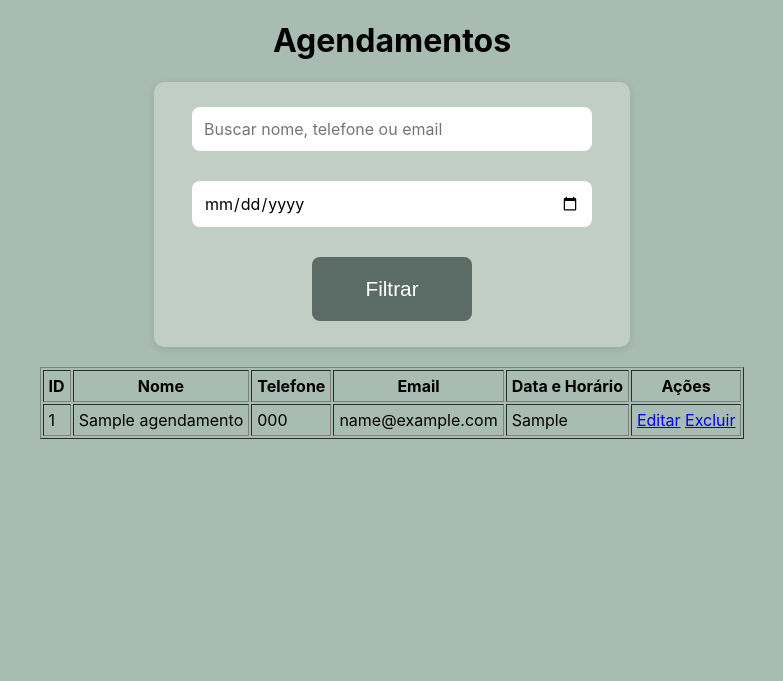
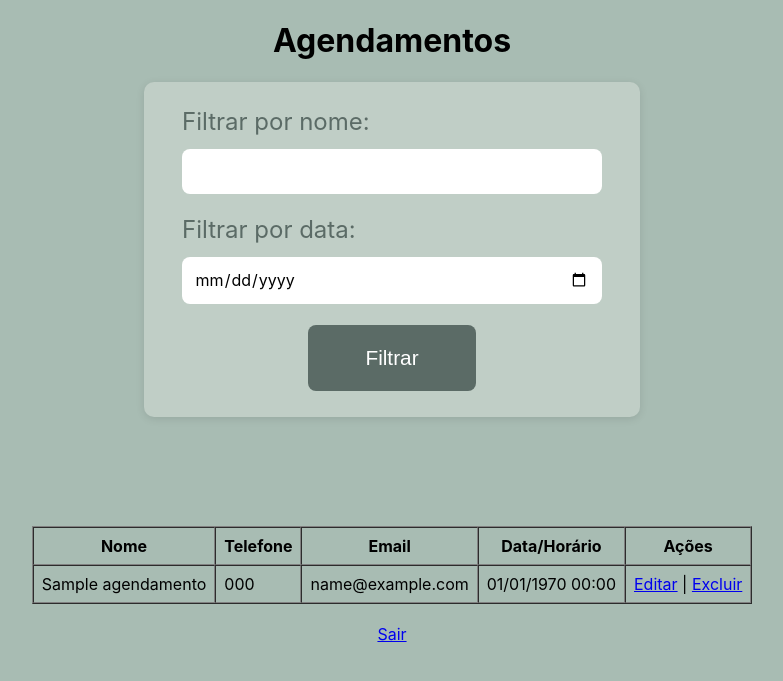
Before and after one commit to velloso-jv/Paginainicial, a PHP site: page /consultar.php in a window 1280 px wide. Shown: the top 681 px of the page, without its empty margins (248-1031 px from the left). Run offline with PHP 8.4, Linux system fonts and the light colour scheme; the visitor is signed in with stand-in values (Sample User, id 1); tables that the repository leaves empty or names only in its code hold one stand-in row (values such as "Sample post").

Commit message:
Update consultar.php
ÚLTIMA ATUALIZAÇÃO DESSA BOMBA, EM NOME DE JESUS. AMÉM!!!!

```diff
--- a/consultar.php
+++ b/consultar.php
@@ -1,44 +1,26 @@
 <?php
-include 'conexao.php';
-include 'proteger.php';
+include "proteger.php";
+include "conexao.php";
 
-// Recebe parâmetros do filtro
-$busca = $_GET['busca'] ?? '';
-$data  = $_GET['data'] ?? '';
+// FILTROS
+$filtroNome = $_GET['nome'] ?? '';
+$filtroData = $_GET['data'] ?? '';
 
-// Monta a query base
-$query = "SELECT id, nome, telefone, email, data_horario FROM agendamentos";
-$condicoes = [];
-$params = [];
-$tipos = "";
+$query = "SELECT id, nome, telefone, email, data_horario FROM agendamentos WHERE 1=1";
 
-// Filtro de texto (nome, telefone, email)
-if (!empty($busca)) {
-    $condicoes[] = "(nome LIKE CONCAT('%', ?, '%') OR telefone LIKE CONCAT('%', ?, '%') OR email LIKE CONCAT('%', ?, '%'))";
-    $params[] = $busca;
-    $params[] = $busca;
-    $params[] = $busca;
-    $tipos .= "sss";
+// Filtro por nome
+if (!empty($filtroNome)) {
+    $query .= " AND nome LIKE '%" . $conn->real_escape_string($filtroNome) . "%'";
 }
 
-// Filtro de data
-if (!empty($data)) {
-    $condicoes[] = "DATE(data_horario) = ?";
-    $params[] = $data;
-    $tipos .= "s";
+// Filtro por data
+if (!empty($filtroData)) {
+    $query .= " AND DATE(data_horario) = '" . $conn->real_escape_string($filtroData) . "'";
 }
 
-// Aplica filtros se existirem
-if (!empty($condicoes)) {
-    $query .= " WHERE " . implode(" AND ", $condicoes);
-}
+$query .= " ORDER BY data_horario ASC";
 
-$stmt = $conn->prepare($query);
-if (!empty($params)) {
-    $stmt->bind_param($tipos, ...$params);
-}
-$stmt->execute();
-$result = $stmt->get_result();
+$result = $conn->query($query);
 ?>
 <!DOCTYPE html>
 <html lang="pt-BR">
@@ -48,55 +30,66 @@ $result = $stmt->get_result();
     <link rel="stylesheet" href="styhome.css">
 </head>
 <body>
+
 <center>
-
 <h1 class="agendamentoh1">Agendamentos</h1>
 
-<!-- Filtro -->
-<div class="form-container" style="width:400px; margin-bottom:20px;">
-<form method="GET" action="consultar.php" style="display:flex; gap:10px; flex-wrap:wrap; justify-content:center;">
-    <input type="text" name="busca" placeholder="Buscar nome, telefone ou email"
-           value="<?= htmlspecialchars($busca) ?>" class="input-field">
+<div class="form-container" style="width:420px;">
+    <form method="GET" action="consultar.php">
 
-    <input type="date" name="data" value="<?= htmlspecialchars($data) ?>"
-           class="input-field">
+        <label>Filtrar por nome:</label>
+        <input type="text" name="nome" value="<?= htmlspecialchars($filtroNome) ?>">
 
-    <button type="submit" class="btn">Filtrar</button>
+        <label>Filtrar por data:</label>
+        <input type="date" name="data" value="<?= htmlspecialchars($filtroData) ?>">
+
+        <button type="submit">Filtrar</button>
     </form>
 </div>
 
-<!-- Tabela -->
-<table border="1" cellpadding="5">
+<br>
+
+<table border="1" cellpadding="8" cellspacing="0">
 <tr>
-        <th>ID</th>
     <th>Nome</th>
     <th>Telefone</th>
     <th>Email</th>
-        <th>Data e Horário</th>
-        <th>Ações</th> <!-- COLUNA DOS BOTÕES -->
+    <th>Data/Horário</th>
+    <th>Ações</th>
 </tr>
 
-    <?php while($row = $result->fetch_assoc()): ?>
+<?php if ($result->num_rows > 0): ?>
+    <?php while ($ag = $result->fetch_assoc()): ?>
         <tr>
-        <td><?= $row['id'] ?></td>
-        <td><?= htmlspecialchars($row['nome']) ?></td>
-        <td><?= htmlspecialchars($row['telefone']) ?></td>
-        <td><?= htmlspecialchars($row['email']) ?></td>
-        <td><?= htmlspecialchars($row['data_horario']) ?></td>
+            <td><?= htmlspecialchars($ag['nome']) ?></td>
+            <td><?= htmlspecialchars($ag['telefone']) ?></td>
+            <td><?= htmlspecialchars($ag['email']) ?></td>
+            <td><?= date('d/m/Y H:i', strtotime($ag['data_horario'])) ?></td>
 
-        <!-- BOTÕES DE EDIÇÃO E EXCLUSÃO -->
             <td>
-            <a href="editar_agendamento.php?id=<?= $row['id'] ?>" class="btn-editar">Editar</a>
-            <a href="excluir_agendamento.php?id=<?= $row['id'] ?>" class="btn-excluir"
-               onclick="return confirm('Deseja realmente excluir este agendamento?')">
+                <!-- EDITAR -->
+                <a href="agendamento_acao.php?acao=editar&id=<?= $ag['id'] ?>">Editar</a> |
+
+                <!-- EXCLUIR -->
+                <a href="agendamento_acao.php?acao=excluir&id=<?= $ag['id'] ?>"
+                   onclick="return confirm('Deseja realmente excluir este agendamento?');">
                     Excluir
                 </a>
             </td>
         </tr>
     <?php endwhile; ?>
 
+<?php else: ?>
+    <tr>
+        <td colspan="5">Nenhum agendamento encontrado.</td>
+    </tr>
+<?php endif; ?>
 </table>
 
+<br>
+<a href="login.php">Sair</a>
+
 </center>
+
 </body>
 </html>
```
Lines whose indentation alone changed are shown as unchanged.
